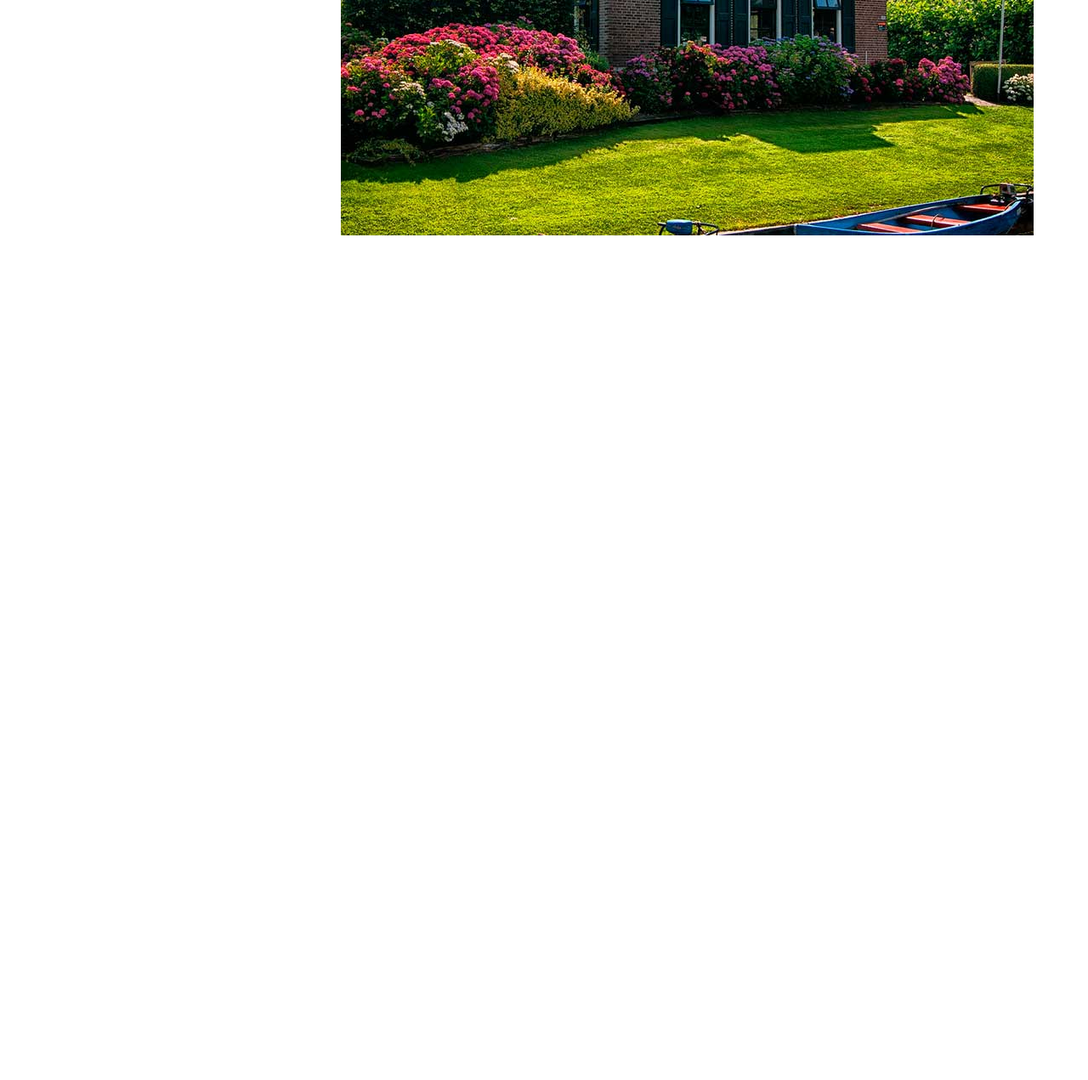
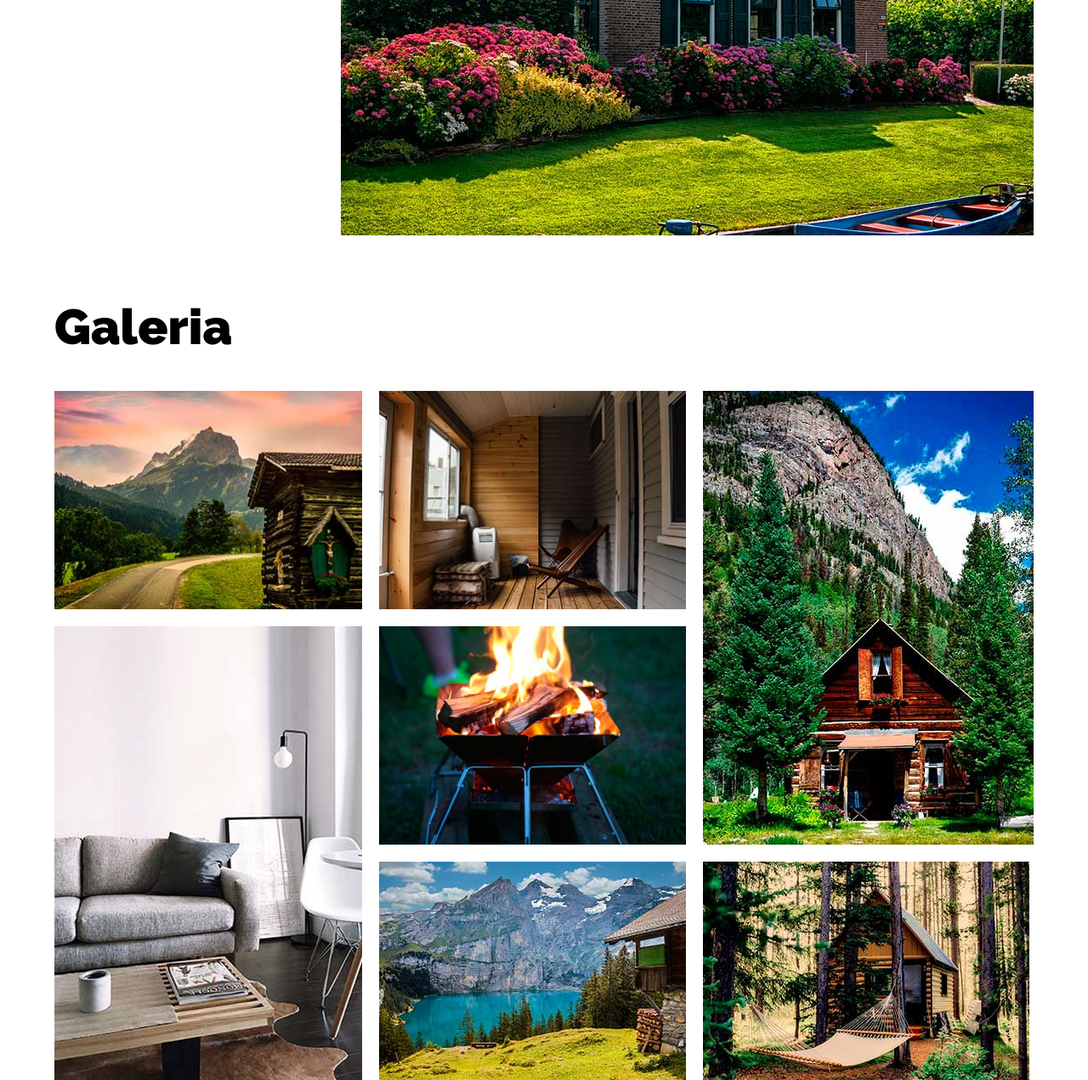
Before and after one commit to soldiersnake/arquitectura, a plain HTML site: page index.html in a window 1280 px wide. Shown: the part 3198-4469 px from the top of the page at 85% size. Before the commit the page ends 3498 px from the top, so only its background shows below. Drawn offline with Linux system fonts and the light colour scheme.

Commit message:
galeria complete

```diff
--- a/css/styles.css
+++ b/css/styles.css
@@ -268,3 +268,43 @@ img {
     padding: 2rem 2rem 2rem 0;
   }
 }
+
+/* GALERIA */
+.galeria{
+  display: grid;
+  grid-template-columns: repeat(2, 1fr);
+  gap: 2rem;
+}
+.galeria img{
+  object-fit: cover;
+  height: 100%;
+}
+.galeria .imagen:nth-child(2){
+  grid-column: 2 / 3;
+  grid-row: 1 / 3;
+}
+@media (min-width: 768px) {
+  .galeria .imagen:nth-child(2){
+    grid-column: 1 / 2;
+    grid-row: 2 / 4;
+  }
+}
+.galeria .imagen:nth-child(3){
+  grid-row: 3 / 5;
+  grid-column: 2 / 3;
+}
+@media (min-width: 768px) {
+  .galeria .imagen:nth-child(3){
+    grid-column: 2 / 3;
+    grid-row: 1 / 2;
+  }
+}
+.galeria .imagen:nth-child(6){
+  grid-row: 2 / 4;
+}
+@media (min-width: 768px) {
+  .galeria .imagen:nth-child(6){
+    grid-column: 3 / 4;
+    grid-row: 1 / 3;
+  }
+}
--- a/index.html
+++ b/index.html
@@ -85,8 +85,35 @@
             </div>
         </div>  <!-- .modelo -->
 
+    </main>
 
-    </main>
+    <section class="contenedor mt-5">
+        <h2>Galeria</h2>
+        <div class="galeria">
+            <div class="imagen">
+                <img src="img/imagen_1.jpg" alt="imagen galeria">
+            </div>
+            <div class="imagen">
+                <img src="img/imagen_2.jpg" alt="imagen galeria">
+            </div>
+            <div class="imagen">
+                <img src="img/imagen_3.jpg" alt="imagen galeria">
+            </div>
+            <div class="imagen">
+                <img src="img/imagen_4.jpg" alt="imagen galeria">
+            </div>
+            <div class="imagen">
+                <img src="img/imagen_5.jpg" alt="imagen galeria">
+            </div>
+            <div class="imagen">
+                <img src="img/imagen_6.jpg" alt="imagen galeria">
+            </div>
+            <div class="imagen">
+                <img src="img/imagen_7.jpg" alt="imagen galeria">
+            </div>
+        </div>
+    </section>
+
 </body>
 
 </html>
```
